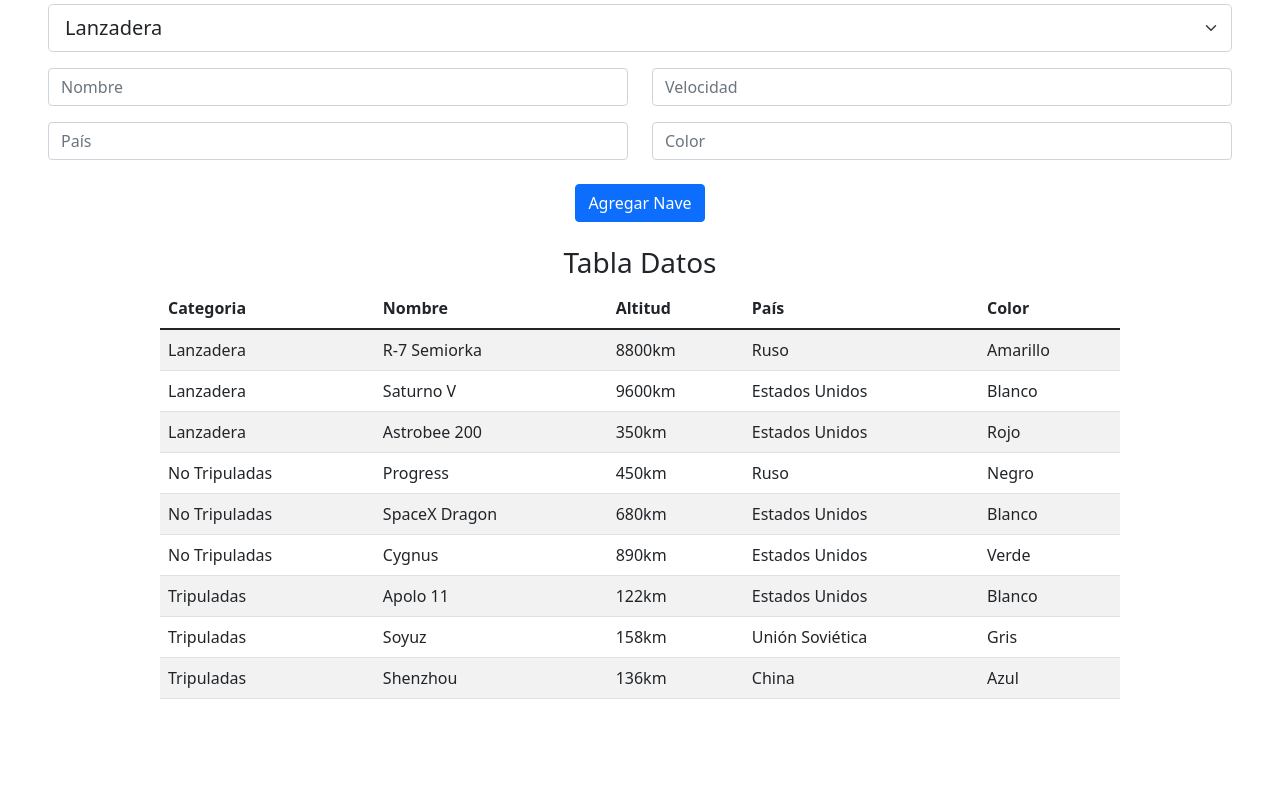
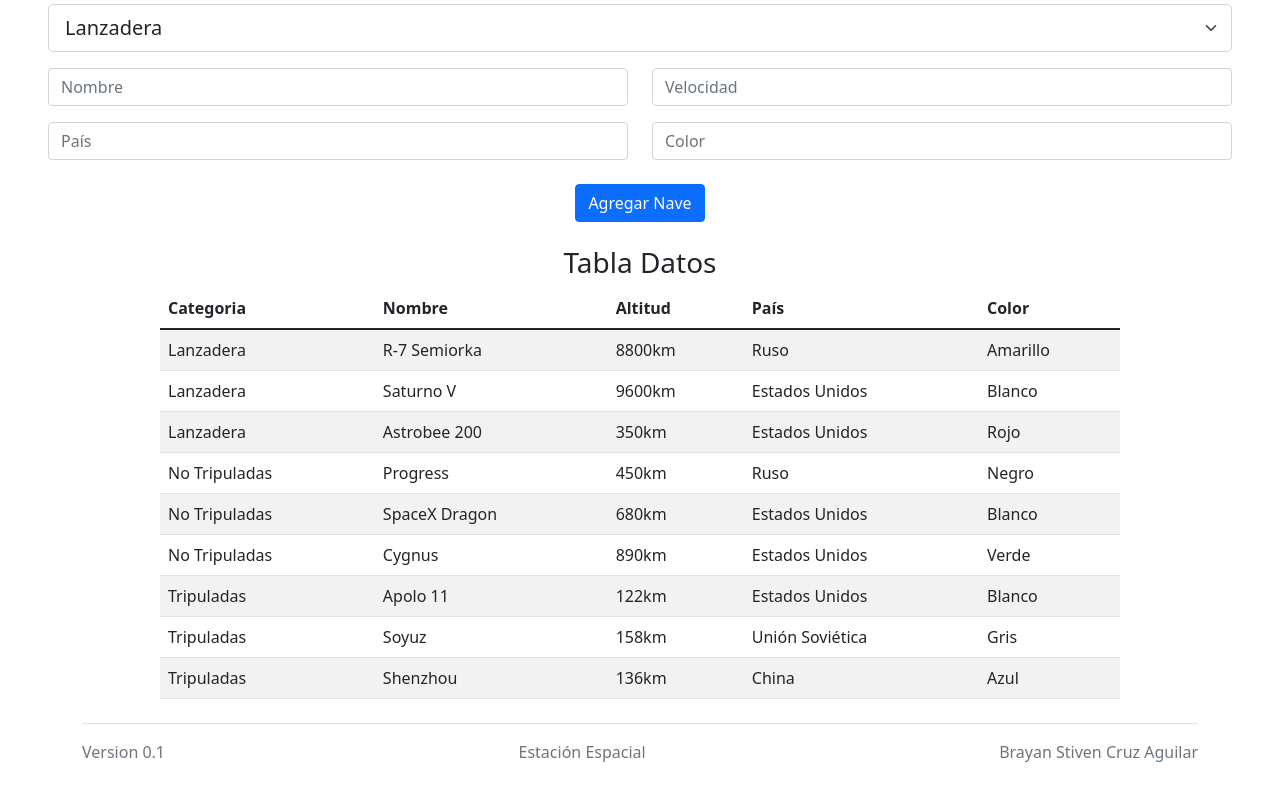
Before and after one commit to TymKey/EstacionEspacialSofka, a React (Create React App) app: page / in a window 1280 px wide. Shown: the part 232-1032 px from the top of the page. Before the commit the page ends 947 px from the top, so only its background shows below. Built offline with nearby package versions, Linux system fonts and the light colour scheme.

Commit message:
Añade footer a la aplicación

```diff
--- a/src/components/Space.js
+++ b/src/components/Space.js
@@ -135,6 +135,13 @@
       <Filter database={database} setFilteredDatabase={setFilteredDatabase} />
       <Form createData={createData} />
       <Table data={filteredDatabase} />
+      <div class="container">
+        <footer class="d-flex flex-wrap justify-content-between align-items-center py-3 my-4 border-top">
+          <span class="text-muted">Version 0.1</span>
+          <span class="text-muted">Estación Espacial</span>
+          <span class="text-muted">Brayan Stiven Cruz Aguilar</span>
+        </footer>
+      </div>
     </div>
   );
 };
```
